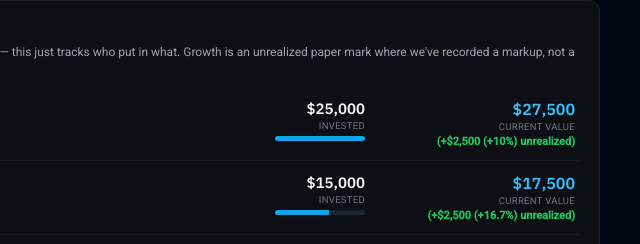
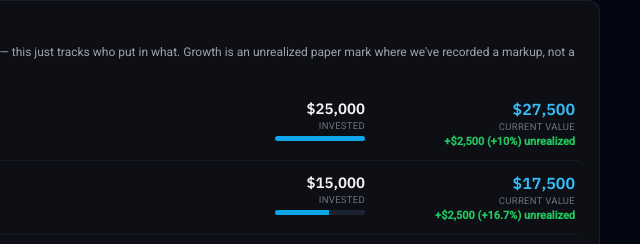
Before and after one commit to RheingoldAI/jakerheingold-site, a plain HTML site: page angel/index.html in a window 1280 px wide. Shown: the part 311-555 px from the top of the page, 504-1144 px from the left. Drawn offline with Linux system fonts and the light colour scheme.

Commit message:
Drop redundant outer parentheses on By Person growth line
The green/red color already marks it as the growth figure, so the
wrapping parens around "+\$2,500 (+10%) unrealized" were noise.

Co-Authored-By: Claude Sonnet 5 <noreply@anthropic.com>

```diff
--- a/angel/index.html
+++ b/angel/index.html
@@ -369,7 +369,7 @@ function renderPersonBody(){
         <div class="leader-stat">
           <div class="leader-stat-val highlight">${fmtMoney(currentValue)}</div>
           <div class="leader-stat-lbl">Current Value</div>
-          <div class="leader-growth ${growthCls}">${growthCls==='flat' ? growthLbl : `(${growthLbl})`}</div>
+          <div class="leader-growth ${growthCls}">${growthLbl}</div>
         </div>
       </div>
     </div>`;
```
Also changed, not shown: angel/template.html (+1 -1 lines).
